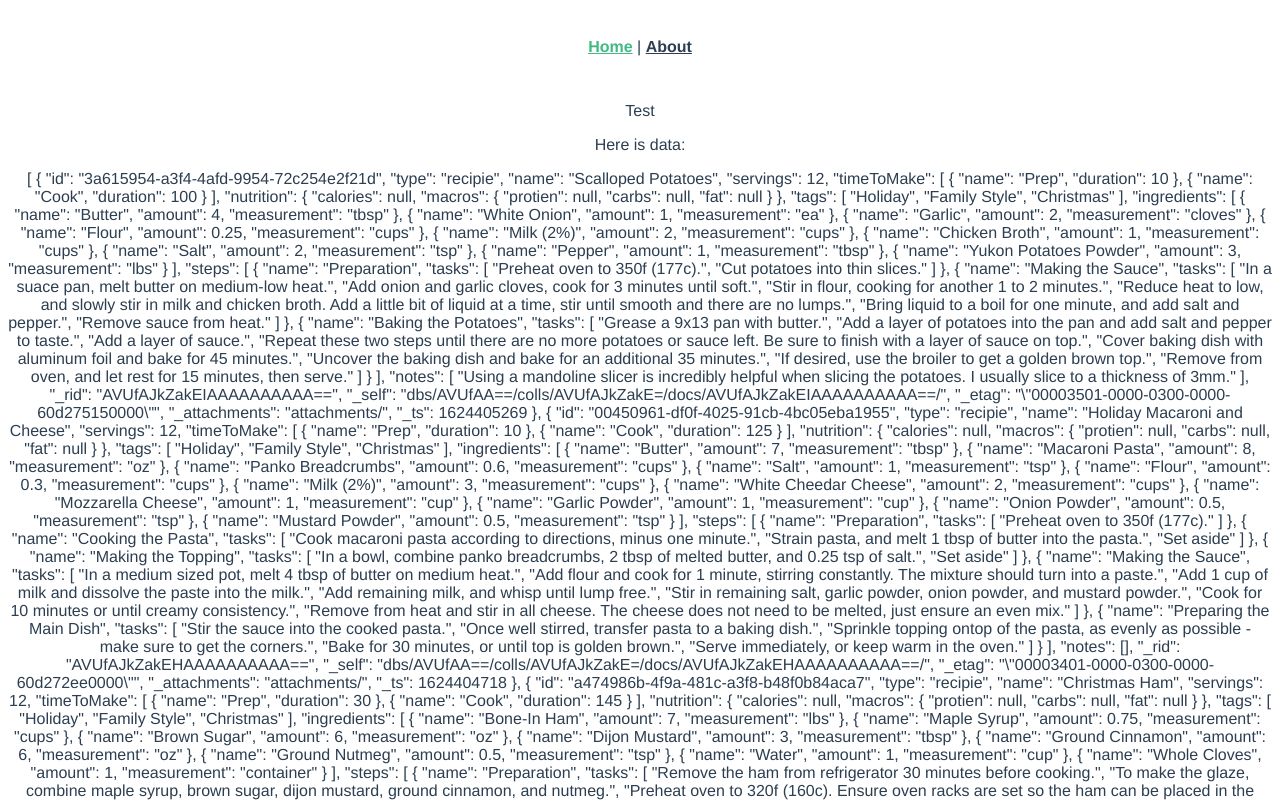
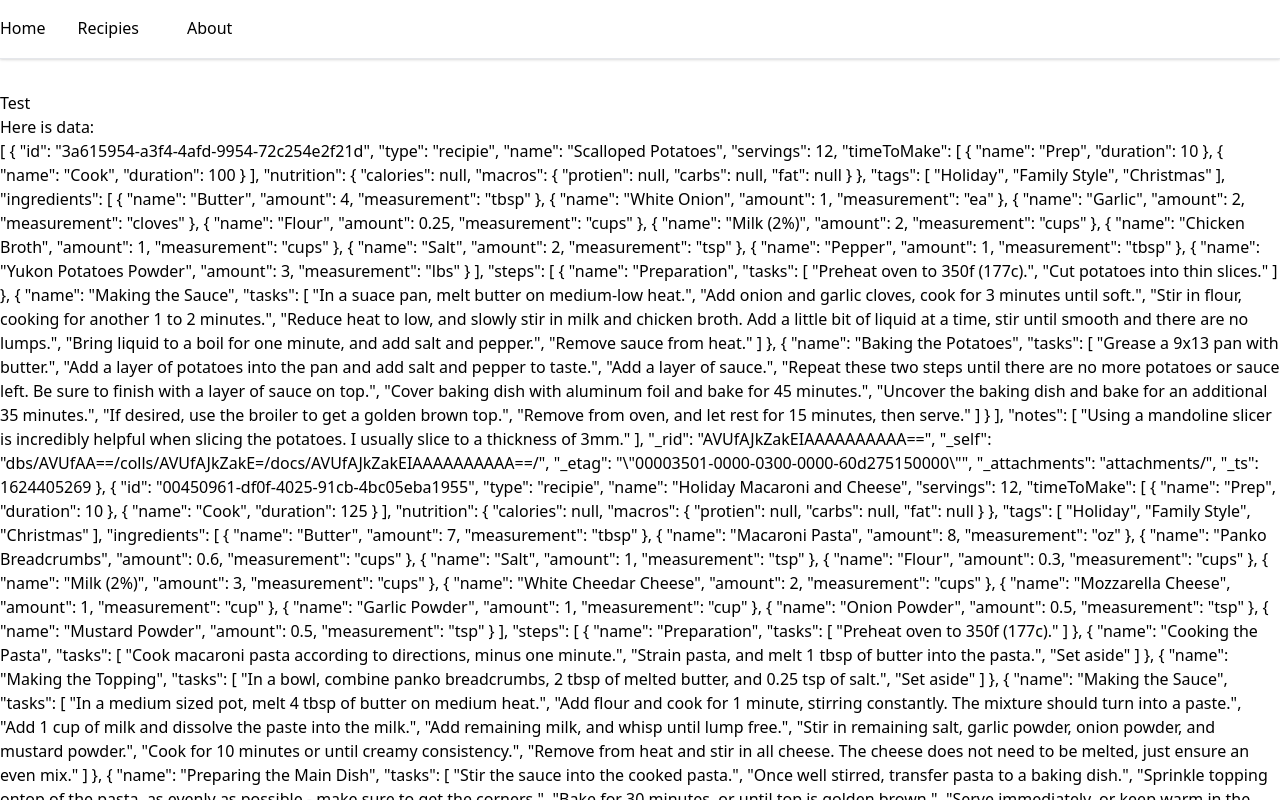
Before and after one commit to kairix-gh/recipiebook, a Vue app: page / in a window 1280 px wide. Shown: the top 800 px of the page. Built offline with nearby package versions, Linux system fonts and the light colour scheme.

Commit message:
- Add tailwindcss - Fix weird compiler error regarding timestamp from pkg update - Add basic menu

```diff
--- a/package.json
+++ b/package.json
@@ -24,8 +24,11 @@
     "@vue/cli-service": "^5.0.0-beta.3",
     "@vue/compiler-sfc": "^3.2.6",
     "@vue/eslint-config-typescript": "^7.0.0",
+    "autoprefixer": "^10.3.3",
     "eslint": "^7.32.0",
     "eslint-plugin-vue": "^7.17.0",
+    "postcss": "^8.3.6",
+    "tailwindcss": "^2.2.9",
     "typescript": "~4.1.5"
   }
 }
--- /dev/null
+++ b/postcss.config.js
@@ -0,0 +1,6 @@
+module.exports = {
+  plugins: {
+    tailwindcss: {},
+    autoprefixer: {},
+  },
+}
--- a/src/App.vue
+++ b/src/App.vue
@@ -1,30 +1,25 @@
 <template>
-  <div id="nav">
-    <router-link to="/">Home</router-link> |
-    <router-link to="/about">About</router-link>
-  </div>
-  <router-view/>
+    <div class="w-full border-b py-2 mb-8 sticky top-0 bg-white shadow">
+        <Menu/>
+    </div>
+
+    <main class="max-w-7xl mx-auto px-2 lg:px-0">
+        <router-view/>
+    </main>
 </template>
 
-<style>
-#app {
-  font-family: Avenir, Helvetica, Arial, sans-serif;
-  -webkit-font-smoothing: antialiased;
-  -moz-osx-font-smoothing: grayscale;
-  text-align: center;
-  color: #2c3e50;
-}
+<script lang="ts">
+import { defineComponent } from 'vue'
+import Menu from "@/components/Menu.vue"
 
-#nav {
-  padding: 30px;
-}
+export default defineComponent({
+    name: "App",
+    components: {
+        Menu
+    },
+    setup() {
 
-#nav a {
-  font-weight: bold;
-  color: #2c3e50;
-}
-
-#nav a.router-link-exact-active {
-  color: #42b983;
-}
-</style>
+        return {}
+    }
+})
+</script>
--- /dev/null
+++ b/src/assets/tailwind.css
@@ -0,0 +1,3 @@
+@tailwind base;
+@tailwind components;
+@tailwind utilities;
--- a/src/components/Menu.vue
+++ b/src/components/Menu.vue
@@ -0,0 +1,82 @@
+<template>
+    <Popover open="true">
+        <div class="max-w-7xl mx-auto">
+            <!-- Mobile Menu -->
+            <div class="md:hidden">
+                <div class="flex items-center justify-between">
+                    <router-link :to="{ name: 'Home' }" class="p-2">
+                        <p>Home</p>
+                    </router-link>
+
+                    <PopoverButton class="p-2 inline-flex items-center justify-center hover:bg-blue-50 focus:outline-none focus:ring-2 focus:ring-blue-500">
+                        <span class="sr-only">Open Menu</span>
+                        <svg xmlns="http://www.w3.org/2000/svg" class="h-6 w-6" fill="none" viewBox="0 0 24 24" stroke="currentColor"><path stroke-linecap="round" stroke-linejoin="round" stroke-width="2" d="M4 6h16M4 12h16M4 18h16" /></svg>
+                    </PopoverButton>
+                </div>
+                <PopoverPanel class="absolute top-0 inset-x-0 transition transform origin-top z-50 bg-white shadow-lg">
+                    <div class="flex items-center justify-between mb-6">
+                        <router-link :to="{ name: 'Home' }" class="p-2">
+                            <p>Home</p>
+                        </router-link>
+
+                        <PopoverButton as="div" class="flex justify-end p-2">
+                            <button>
+                                <span class="sr-only">Close Menu</span>
+                                <svg xmlns="http://www.w3.org/2000/svg" class="h-8 w-8" fill="none" viewBox="0 0 24 24" stroke="currentColor"><path stroke-linecap="round" stroke-linejoin="round" stroke-width="1.5" d="M6 18L18 6M6 6l12 12" /></svg>
+                            </button>
+                        </PopoverButton>
+                    </div>
+
+                    <ul class="inline-flex flex-col w-full">
+                        <li v-for="(item, index) in items" :key="index" class="inline-flex items-center border-b last:border-0 w-full">
+                            <router-link :to="{ name: item.route }" class="m-2 w-1/2">
+                                {{ item.label }}
+                            </router-link>
+                        </li>
+                    </ul>
+
+                </PopoverPanel>
+            </div>
+
+            <!-- Desktop Menu -->
+            <div class="hidden md:flex items-center ">
+                <router-link :to="{ name: 'Home' }" class="my-2 border-b-2 border-white hover:border-blue-500 transition-all duration-300 ease-in-out">
+                    <p>Home</p>
+                </router-link>
+
+                <ul class="space-x-8 px-6 inline-flex">
+                    <li v-for="(item, index) in items" :key="index" class="my-2 border-b-2 border-white hover:border-blue-500 transition-all duration-300 ease-in-out">
+                        <router-link :to="{ name: item.route }" class="m-2 w-1/2">
+                            {{ item.label }}
+                        </router-link>
+                    </li>
+                </ul>
+
+            </div>
+        </div>
+    </Popover>
+</template>
+
+<script lang="ts">
+import { defineComponent } from 'vue'
+import { Popover, PopoverPanel, PopoverButton } from "@headlessui/vue"
+
+export default defineComponent({
+    name: "Menu",
+    components: {
+        Popover,
+        PopoverPanel,
+        PopoverButton
+    },
+    setup() {
+        const items = [
+            { label: "Recipies", route: "Recipies" },
+            { label: "About", route: "About" },
+        ]
+
+        return {
+            items
+        }
+    }
+})
+</script>
--- a/src/main.ts
+++ b/src/main.ts
@@ -1,5 +1,6 @@
 import { createApp } from 'vue'
 import App from './App.vue'
 import router from './router'
+import './assets/tailwind.css'
 
 createApp(App).use(router).mount('#app')
--- a/src/router/index.ts
+++ b/src/router/index.ts
@@ -1,20 +1,21 @@
 import { createRouter, createWebHistory, RouteRecordRaw } from 'vue-router'
-import Home from '../views/Home.vue'
 
 const routes: Array<RouteRecordRaw> = [
     {
         path: '/',
         name: 'Home',
-    component: Home
+        component: () => import("@/views/Home.vue")
     },
     {
-    path: '/about',
-    name: 'About',
-    // route level code-splitting
-    // this generates a separate chunk (about.[hash].js) for this route
-    // which is lazy-loaded when the route is visited.
-    component: () => import(/* webpackChunkName: "about" */ '../views/About.vue')
-  }
+        path: "/recipies",
+        name: "Recipies",
+        component: () => import("@/views/About.vue")
+    },
+    {
+        path: "/about",
+        name: "About",
+        component: () => import("@/views/About.vue"),
+    },
 ]
 
 const router = createRouter({
--- a/src/services/store.ts
+++ b/src/services/store.ts
@@ -3,7 +3,7 @@ import { reactive } from "vue";
 import api from "@/services/api"
 import { Recipie } from "@/types/recipie.types";
 
-const initialRecipieState = (): RecipieState => ({ recipieList: [], timestamp: null })
+const initialRecipieState = (): RecipieState => ({ recipieList: [] })
 
 const initialState = (): State => ({
     recipieList: initialRecipieState(),
--- a/src/types/store.types.ts
+++ b/src/types/store.types.ts
@@ -2,7 +2,7 @@ import { Recipie } from "./recipie.types";
 
 export interface RecipieState {
     recipieList: Recipie[]
-    timestamp: Date | null
+    // timestamp: Date | null
 }
 
 export interface State {
--- /dev/null
+++ b/tailwind.config.js
@@ -0,0 +1,21 @@
+module.exports = {
+    mode: "jit",
+    purge: [
+        "./src/**/*.{js,jsx,ts,tsx,vue}",
+        "./public/**/*.html",
+    ],
+    darkMode: false, // or 'media' or 'class'
+    theme: {
+        extend: {
+            colors: {},
+            screens: {
+                'print': { 'raw': 'print' },
+                'screen': { 'raw': 'screen' }
+            }
+        },
+    },
+    variants: {
+        extend: {},
+    },
+    plugins: [],
+}
```
Also changed, not shown: 1 other file (tests, documents, lock files or other folders). Lines whose indentation alone changed are shown as unchanged.
